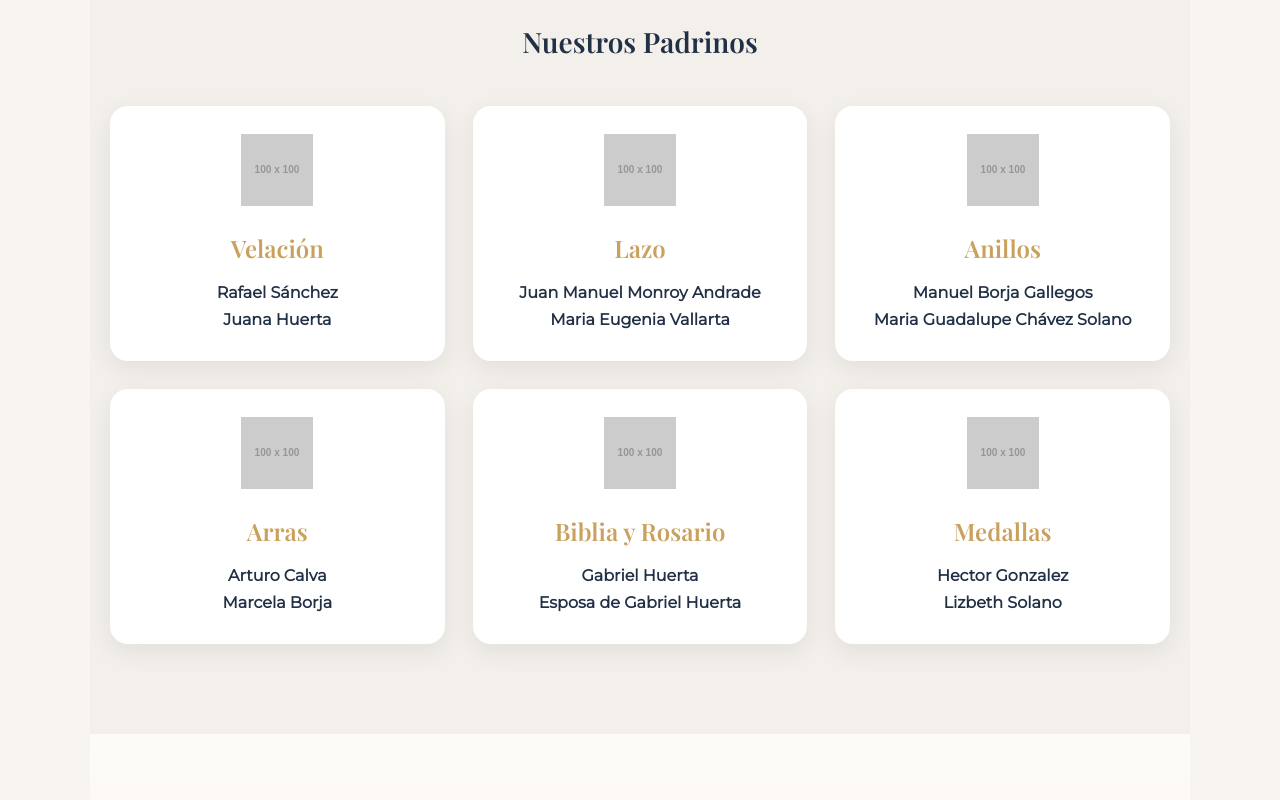
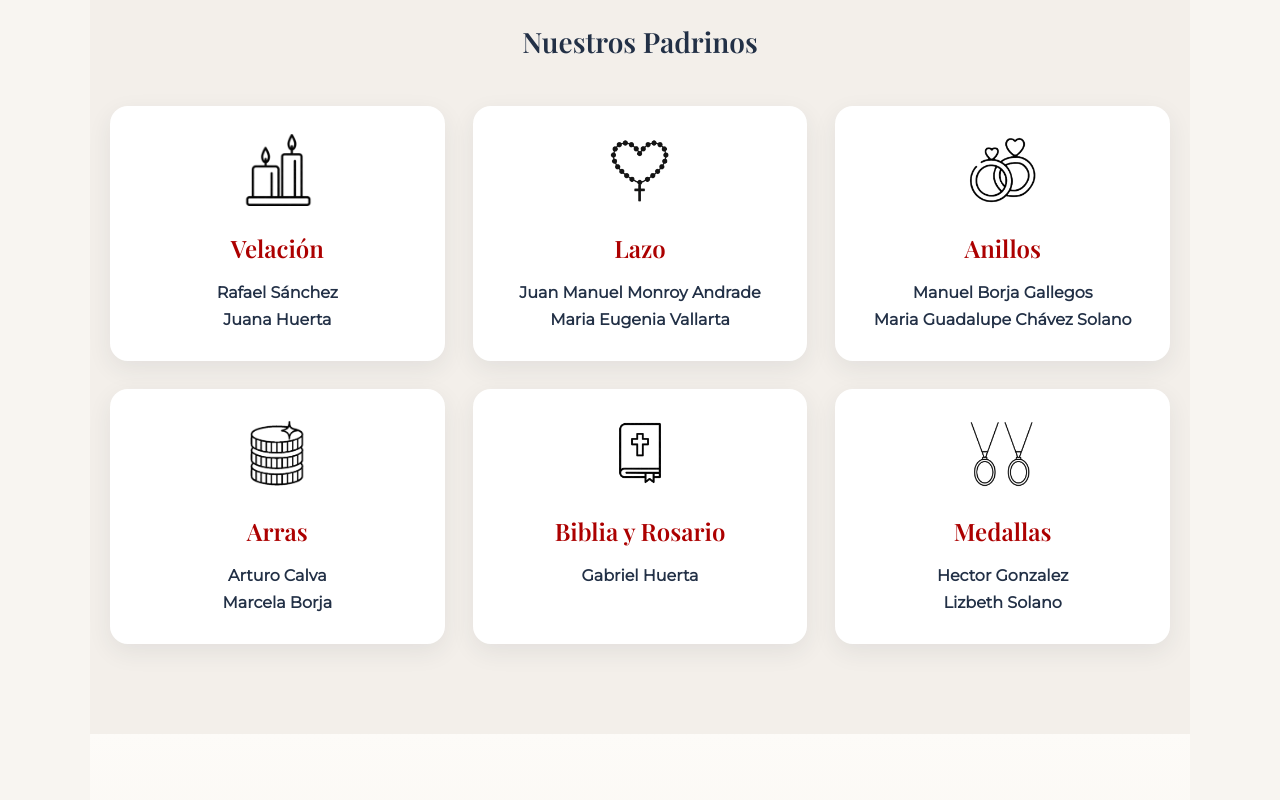
Before and after one commit to KarenGCruz/weddingBC-front, a plain HTML site: page index.html in a window 1280 px wide. Shown: the part 1340-2140 px from the top of the page. Drawn offline with nearby package versions, Linux system fonts and the light colour scheme; placeholder pictures from the web are drawn by us.

Commit message:
Se agregan íconos para la sección de Nuestros Padrinos
- Incluye el cambio de color de la fuente a vino

```diff
--- a/index.html
+++ b/index.html
@@ -1,5 +1,6 @@
 <!DOCTYPE html>
 <html lang="es">
+
 <head>
   <meta charset="UTF-8" />
   <meta name="viewport" content="width=device-width, initial-scale=1.0" />
@@ -7,8 +8,11 @@
   <link rel="stylesheet" href="styles.css" />
 
   <!-- Google Fonts -->
-  <link href="https://fonts.googleapis.com/css2?family=Playfair+Display:wght@600&family=Montserrat:wght@300;400&display=swap" rel="stylesheet">
+  <link
+    href="https://fonts.googleapis.com/css2?family=Playfair+Display:wght@600&family=Montserrat:wght@300;400&display=swap"
+    rel="stylesheet">
 </head>
+
 <body>
 
   <!-- HERO -->
@@ -22,11 +26,14 @@
 
   <!-- INVITATION -->
   <section class="invitation">
-    <p>Tenemos el honor de invitarles a celebrar nuestro enlace matrimonial con la bendición de Dios y nuestros padres:</p>
+    <p>Tenemos el honor de invitarles a celebrar nuestro enlace matrimonial con la bendición de Dios y nuestros padres:
+    </p>
     <div class="parents">
-      <p><span class="parent-name" id="karen-father">Alfonso Cruz Huerta</span><br> <span class="parent-name" id="karen-mother">Sonia Varela Martínez</span></p>
+      <p><span class="parent-name" id="karen-father">Alfonso Cruz Huerta</span><br> <span class="parent-name"
+          id="karen-mother">Sonia Varela Martínez</span></p>
       <h2>&</h2>
-      <p><span class="parent-name" id="pablo-father">Manuel Borja Gallegos</span><br> <span class="parent-name" id="pablo-mother">Maria Guadalupe Chávez Solano</span></p>
+      <p><span class="parent-name" id="pablo-father">Manuel Borja Gallegos</span><br> <span class="parent-name"
+          id="pablo-mother">Maria Guadalupe Chávez Solano</span></p>
     </div>
   </section>
 
@@ -35,32 +42,34 @@
     <h2>Nuestros Padrinos</h2>
     <div class="godparents-list">
       <div class="godparent-item">
-        <img src="https://via.placeholder.com/100?text=Velaci%C3%B3n" alt="Icono velación" class="godparent-icon" />
+        <img src="icons/velacion.png" alt="Icono velación" class="godparent-icon" />
         <h3>Velación</h3>
         <p><span class="godparent-name">Rafael Sánchez</span><br><span class="godparent-name">Juana Huerta</span></p>
       </div>
       <div class="godparent-item">
-        <img src="https://via.placeholder.com/100?text=Lazo" alt="Icono lazo" class="godparent-icon" />
+        <img src="icons/lazo.png" alt="Icono lazo" class="godparent-icon" />
         <h3>Lazo</h3>
-        <p><span class="godparent-name">Juan Manuel Monroy Andrade</span><br><span class="godparent-name">Maria Eugenia Vallarta</span></p>
+        <p><span class="godparent-name">Juan Manuel Monroy Andrade</span><br><span class="godparent-name">Maria Eugenia
+            Vallarta</span></p>
       </div>
       <div class="godparent-item">
-        <img src="https://via.placeholder.com/100?text=Anillos" alt="Icono anillos" class="godparent-icon" />
+        <img src="icons/anillos.png" alt="Icono anillos" class="godparent-icon" />
         <h3>Anillos</h3>
-        <p><span class="godparent-name">Manuel Borja Gallegos</span><br><span class="godparent-name">Maria Guadalupe Chávez Solano</span></p>
+        <p><span class="godparent-name">Manuel Borja Gallegos</span><br><span class="godparent-name">Maria Guadalupe
+            Chávez Solano</span></p>
       </div>
       <div class="godparent-item">
-        <img src="https://via.placeholder.com/100?text=Arras" alt="Icono arras" class="godparent-icon" />
+        <img src="icons/arras.png" alt="Icono arras" class="godparent-icon" />
         <h3>Arras</h3>
         <p><span class="godparent-name">Arturo Calva</span><br><span class="godparent-name">Marcela Borja</span></p>
       </div>
       <div class="godparent-item">
-        <img src="https://via.placeholder.com/100?text=Biblia" alt="Icono biblia" class="godparent-icon" />
+        <img src="icons/biblia.png" alt="Icono biblia" class="godparent-icon" />
         <h3>Biblia y Rosario</h3>
-        <p><span class="godparent-name">Gabriel Huerta</span><br><span class="godparent-name">Esposa de Gabriel Huerta</span></p>
+        <p><span class="godparent-name">Gabriel Huerta</span><br>
       </div>
       <div class="godparent-item">
-        <img src="https://via.placeholder.com/100?text=Medallas" alt="Icono medallas" class="godparent-icon" />
+        <img src="icons/medallas.png" alt="Icono medallas" class="godparent-icon" />
         <h3>Medallas</h3>
         <p><span class="godparent-name">Hector Gonzalez</span><br><span class="godparent-name">Lizbeth Solano</span></p>
       </div>
@@ -104,15 +113,18 @@
       <h3>Iglesia</h3>
       <p><strong>Horario:</strong> 5:00 PM</p>
       <p><strong>Nombre:</strong> Parroquia de Nuestra Señora de Guadalupe</p>
-      <p><strong>Dirección:</strong> Tenochtitlan Manzana 001, Rincón de Los Reyes, Ancon de los Reyes, 56410 Los Reyes Acaquilpan, Méx.</p>
-      <button class="btn-secondary" onclick="window.open('https://maps.app.goo.gl/9A6qzS1iuqMg8PFm7','_blank')">Ver en Google Maps</button>
+      <p><strong>Dirección:</strong> Tenochtitlan Manzana 001, Rincón de Los Reyes, Ancon de los Reyes, 56410 Los Reyes
+        Acaquilpan, Méx.</p>
+      <button class="btn-secondary" onclick="window.open('https://maps.app.goo.gl/9A6qzS1iuqMg8PFm7','_blank')">Ver en
+        Google Maps</button>
     </div>
     <div class="event venue">
       <h3>Salón</h3>
       <p><strong>Horario:</strong> 8:00 PM</p>
       <p><strong>Nombre:</strong> Salon Jardin La Paz</p>
       <p><strong>Dirección:</strong> C. del Pozo 2-4, Magdalena de los Reyes, 56440 Los Reyes Acaquilpan, Méx.</p>
-      <button class="btn-secondary" onclick="window.open('https://maps.app.goo.gl/WKcpz9dX8BUmweYC9','_blank')">Ver en Google Maps</button>
+      <button class="btn-secondary" onclick="window.open('https://maps.app.goo.gl/WKcpz9dX8BUmweYC9','_blank')">Ver en
+        Google Maps</button>
     </div>
   </section>
 
@@ -162,4 +174,5 @@
 
   <script src="script.js"></script>
 </body>
+
 </html>
--- a/styles.css
+++ b/styles.css
@@ -3,8 +3,8 @@
   --bg-soft: #fdfbf8;
   --text: #223046;
   --text-light: #5f6b7a;
-  --accent: #c9a15d;
-  --accent-dark: #b38a49;
+  --accent: #ac0000;
+  --accent: #ac0000;
   --white: #ffffff;
   --shadow: 0 8px 24px rgba(34, 48, 70, 0.08);
   --shadow-hover: 0 14px 32px rgba(34, 48, 70, 0.14);
@@ -419,7 +419,7 @@ legend{font-size:14px;font-weight:600;margin-bottom:10px;color:var(--text)}
   display: block;
   font-family: 'Playfair Display', serif;
   font-size: clamp(2.2rem, 5vw, 3.2rem);
-  color: #c9a15d;
+  color: var(--accent);
   line-height: 1;
   margin-bottom: 10px;
 }
```
Also changed, not shown: icons/anillos.jpeg (added), icons/anillos.png (added), icons/arras.png (added), icons/biblia.png (added), icons/lazo.png (added), icons/medallas.png (added), icons/velacion.png (added). Lines whose indentation alone changed are shown as unchanged.
